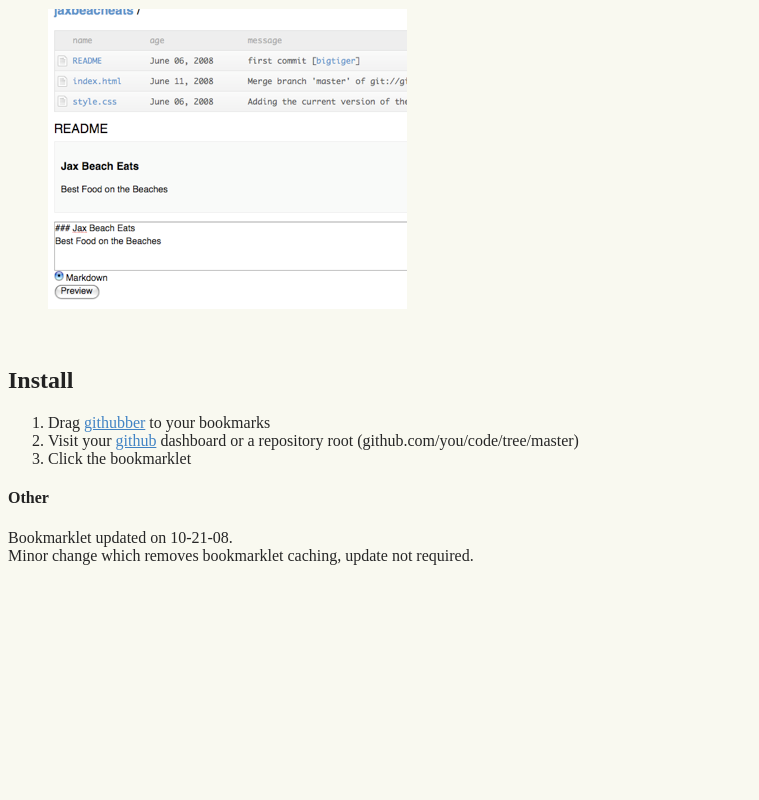
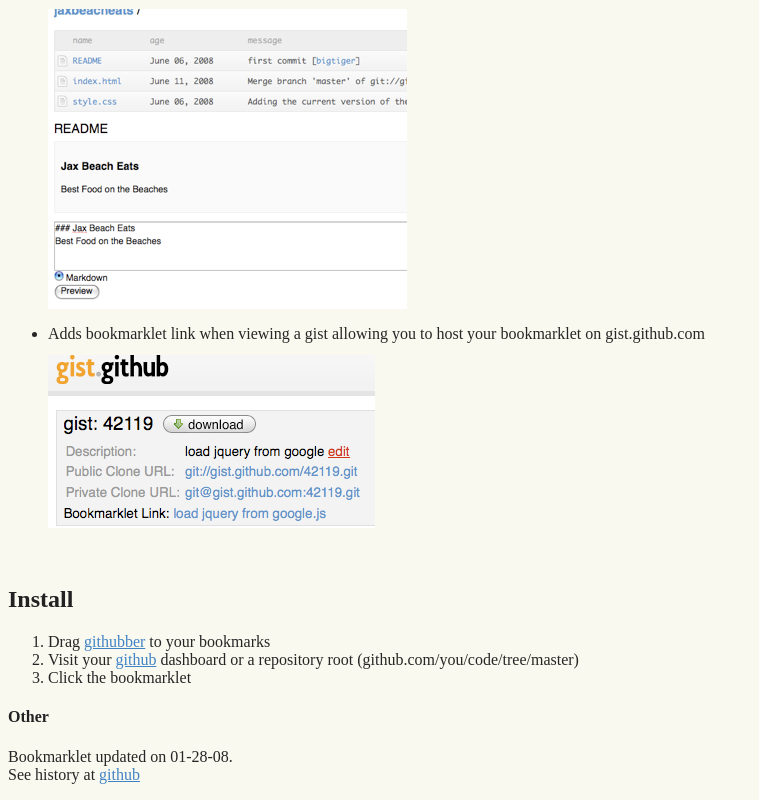
Before and after one commit to sandro/githubber, a plain HTML site: page index.html in a window 1280 px wide. Shown: the part 372-1172 px from the top of the page, without its empty margins (0-759 px from the left). Before the commit the page ends 953 px from the top, so only its background shows below. Drawn offline with Linux system fonts and the light colour scheme.

Commit message:
added bookmarklet feature to index page

```diff
--- a/index.html
+++ b/index.html
@@ -19,6 +19,8 @@
   <li class='img'><img src="images/githelper-toggle.png" /></li>
   <li>Adds a textbox to a root repository allowing you to edit and preview your readme file. (markdown supported, textile next)</li>
   <li class='img'><img src="images/githelper-markdown.png" /></li>
+  <li>Adds bookmarklet link when viewing a gist allowing you to host your bookmarklet on gist.github.com</li>
+  <li class='img'><img src="images/githubber-bookmarklet.png" /></li>
 </ul>
 <br />
 <h2>Install</h2>
@@ -30,8 +32,8 @@
   <li>Click the bookmarklet</li>
 </ol>
 <h4>Other</h4>
-<p>Bookmarklet updated on 10-21-08.<br />
-Minor change which removes bookmarklet caching, update not required.
+<p>Bookmarklet updated on 01-28-08.<br />
+See history at <a href="http://github.com/sandro/githubber">github</a>
 </p>
 <script src="http://www.google-analytics.com/urchin.js" type="text/javascript">
 </script>
```
Also changed, not shown: images/githubber-bookmarklet.png (added).
